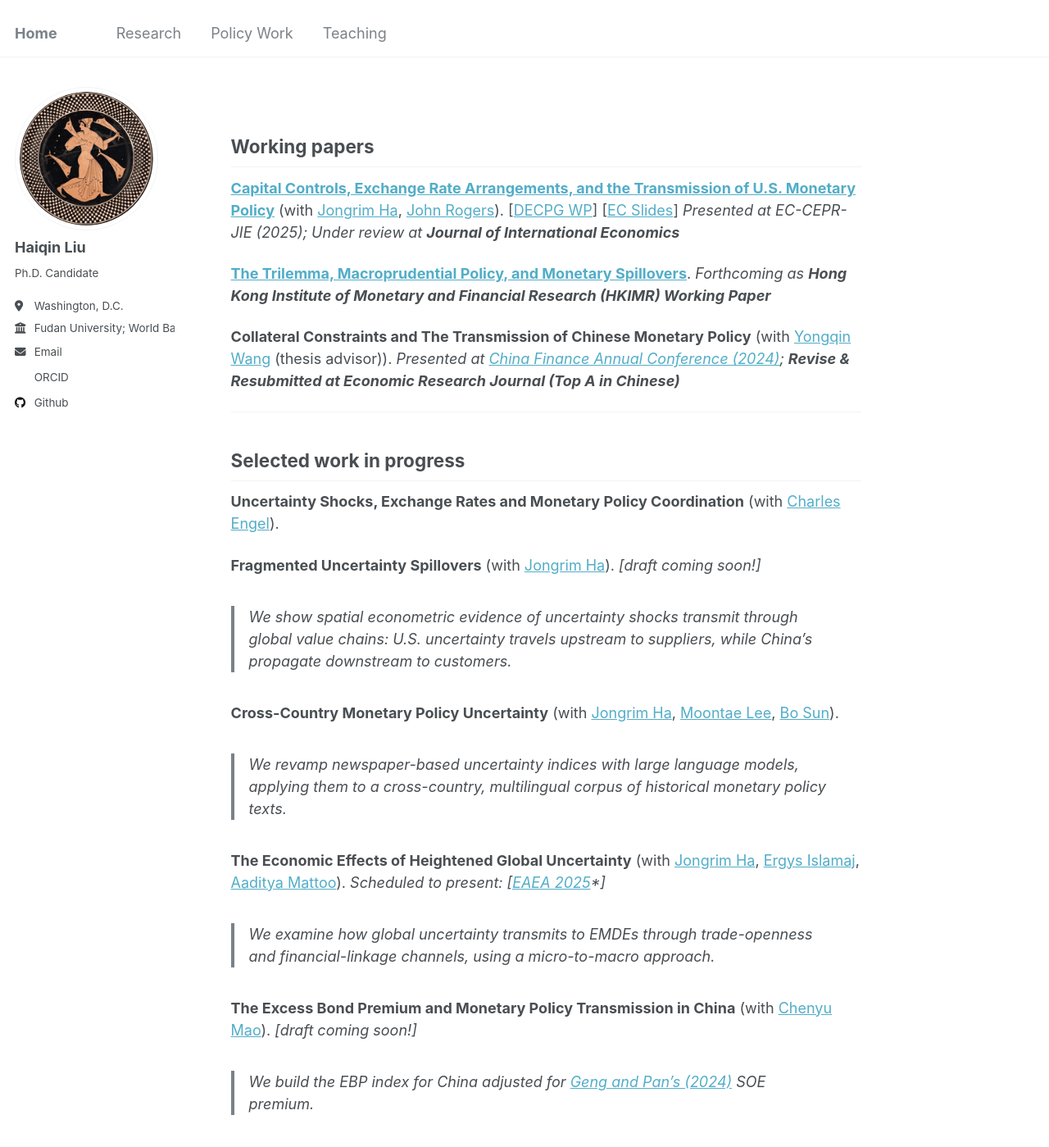
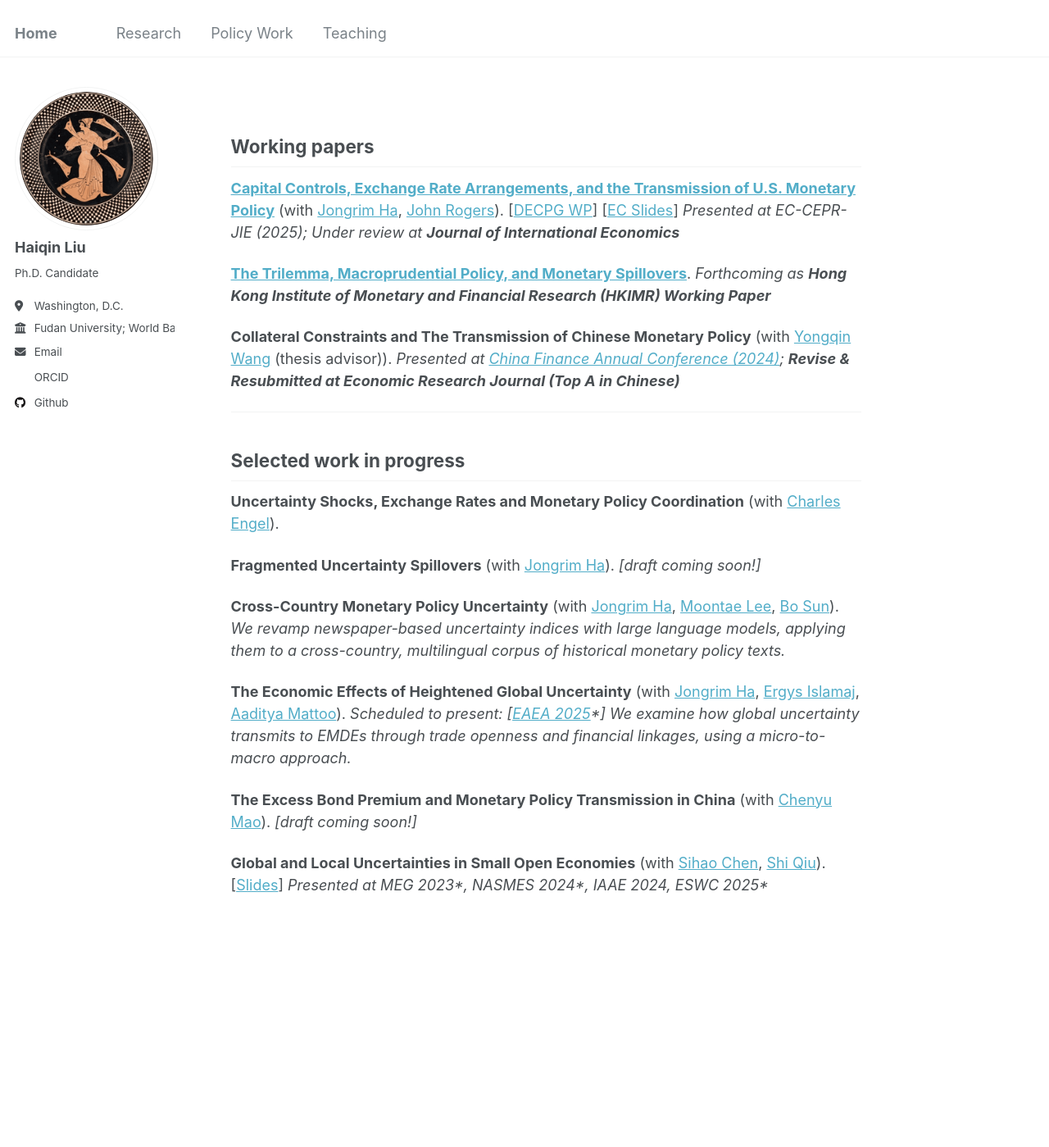
Before and after one commit to liuhaiqinFDU/liuhaiqinFDU.github.io, a Jekyll site: the page built from research.md, in a window 1280 px wide and 1400 px high. Shown: the whole window at 82% size. Built offline with Jekyll 4.4.1, drawn with Linux system fonts in a browser that asks for light colours; some web fonts are replaced.

Commit message:
Update research.md

```diff
--- a/research.md
+++ b/research.md
@@ -26,21 +26,15 @@ title: ""
 
 **Uncertainty Shocks, Exchange Rates and Monetary Policy Coordination** (with [Charles Engel](https://users.ssc.wisc.edu/~cengel/)).
 
-**Fragmented Uncertainty Spillovers** (with [Jongrim Ha](https://www.jongrimha.com/)). *[draft coming soon!]*
-
-> We show spatial econometric evidence of uncertainty shocks transmit through global value chains: U.S. uncertainty travels upstream to suppliers, while China’s propagate downstream to customers.
+**Fragmented Uncertainty Spillovers** (with [Jongrim Ha](https://www.jongrimha.com/)). *[draft coming soon!]* <!-- We show spatial econometric evidence of uncertainty shocks transmit through global value chains: U.S. uncertainty travels upstream to suppliers, while China’s propagate downstream to customers. -->
 
 **Cross-Country Monetary Policy Uncertainty** (with [Jongrim Ha](https://www.jongrimha.com/), [Moontae Lee](https://business.uic.edu/profiles/lee-moontae/), [Bo Sun](https://sites.google.com/site/bosun09/home)).
-
-> We revamp newspaper-based uncertainty indices with large language models, applying them to a cross-country, multilingual corpus of historical monetary policy texts.
+*We revamp newspaper-based uncertainty indices with large language models, applying them to a cross-country, multilingual corpus of historical monetary policy texts.*
 
 **The Economic Effects of Heightened Global Uncertainty** (with [Jongrim Ha](https://www.jongrimha.com/), [Ergys Islamaj](https://www.worldbank.org/en/about/people/e/ergys-islamaj), [Aaditya Mattoo](https://www.worldbank.org/en/about/people/a/aaditya-mattoo)). *Scheduled to present: [[EAEA 2025](https://www.eaeaweb.com/)\*]*
+*We examine how global uncertainty transmits to EMDEs through trade openness and financial linkages, using a micro-to-macro approach.*
 
-> We examine how global uncertainty transmits to EMDEs through trade-openness and financial-linkage channels, using a micro-to-macro approach.
-
-**The Excess Bond Premium and Monetary Policy Transmission in China** (with [Chenyu Mao](https://sites.google.com/view/chenyu-sophia-mao/home-page)). *[draft coming soon!]*
-
-> We build the EBP index for China adjusted for [Geng and Pan’s (2024)](https://onlinelibrary.wiley.com/doi/10.1111/jofi.13380) SOE premium.
+**The Excess Bond Premium and Monetary Policy Transmission in China** (with [Chenyu Mao](https://sites.google.com/view/chenyu-sophia-mao/home-page)). *[draft coming soon!]* <!-- We build the EBP index for China adjusted for [Geng and Pan’s (2024)](https://onlinelibrary.wiley.com/doi/10.1111/jofi.13380) SOE premium.-->
 
 **Global and Local Uncertainties in Small Open Economies** (with [Sihao Chen](https://chensihao.weebly.com/), [Shi Qiu](https://sites.google.com/view/shiqiu/research)). [[Slides](https://www.dropbox.com/scl/fi/perp9i4hmndi3hq3iyos5/global_and_local_uncertainty_slides.pdf?rlkey=3qscgfvgcz6v5idd9rv3r1553&e=1&dl=0)] *Presented at MEG 2023\*, NASMES 2024\*, IAAE 2024, ESWC 2025\**
 
```
